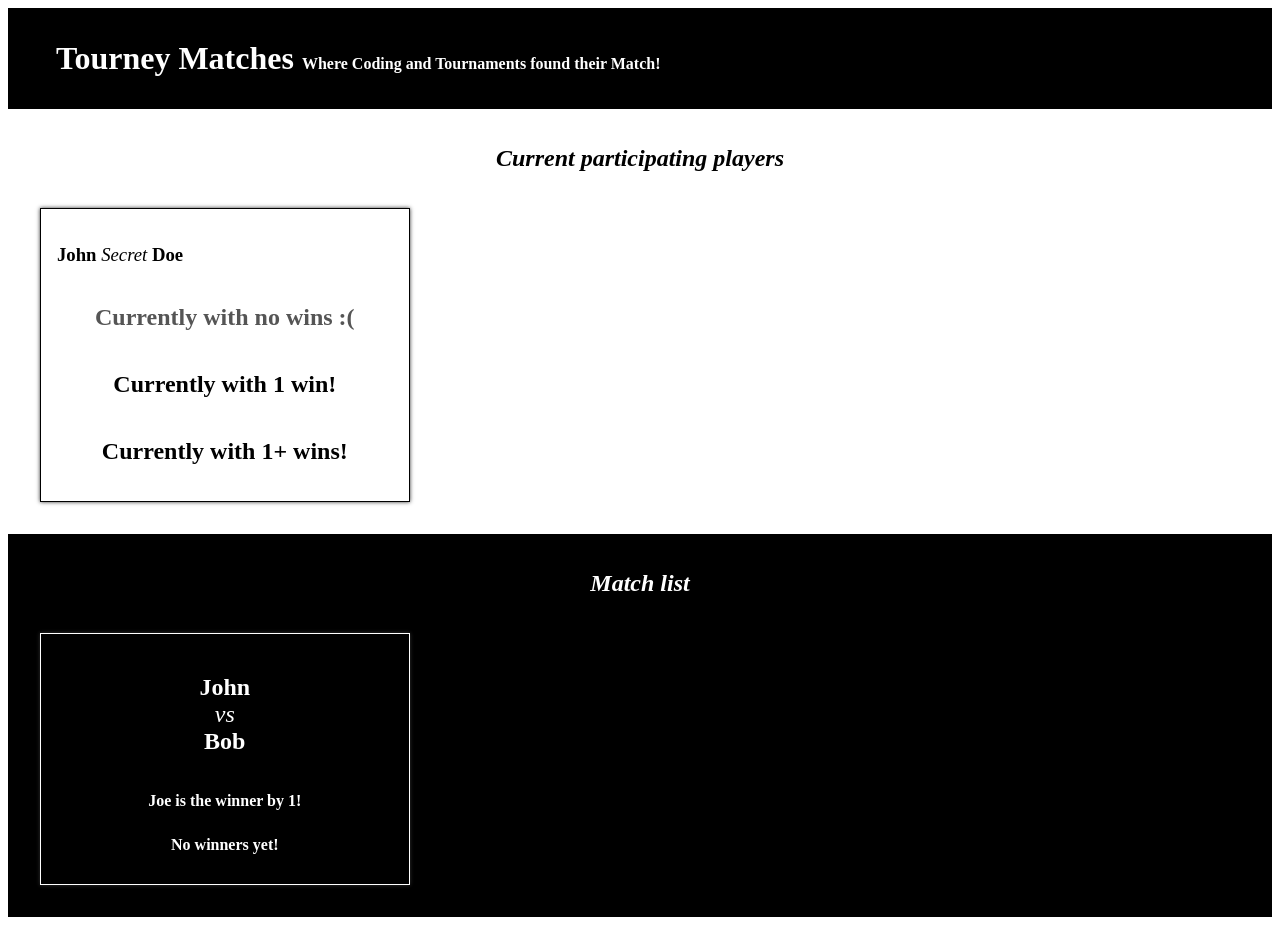
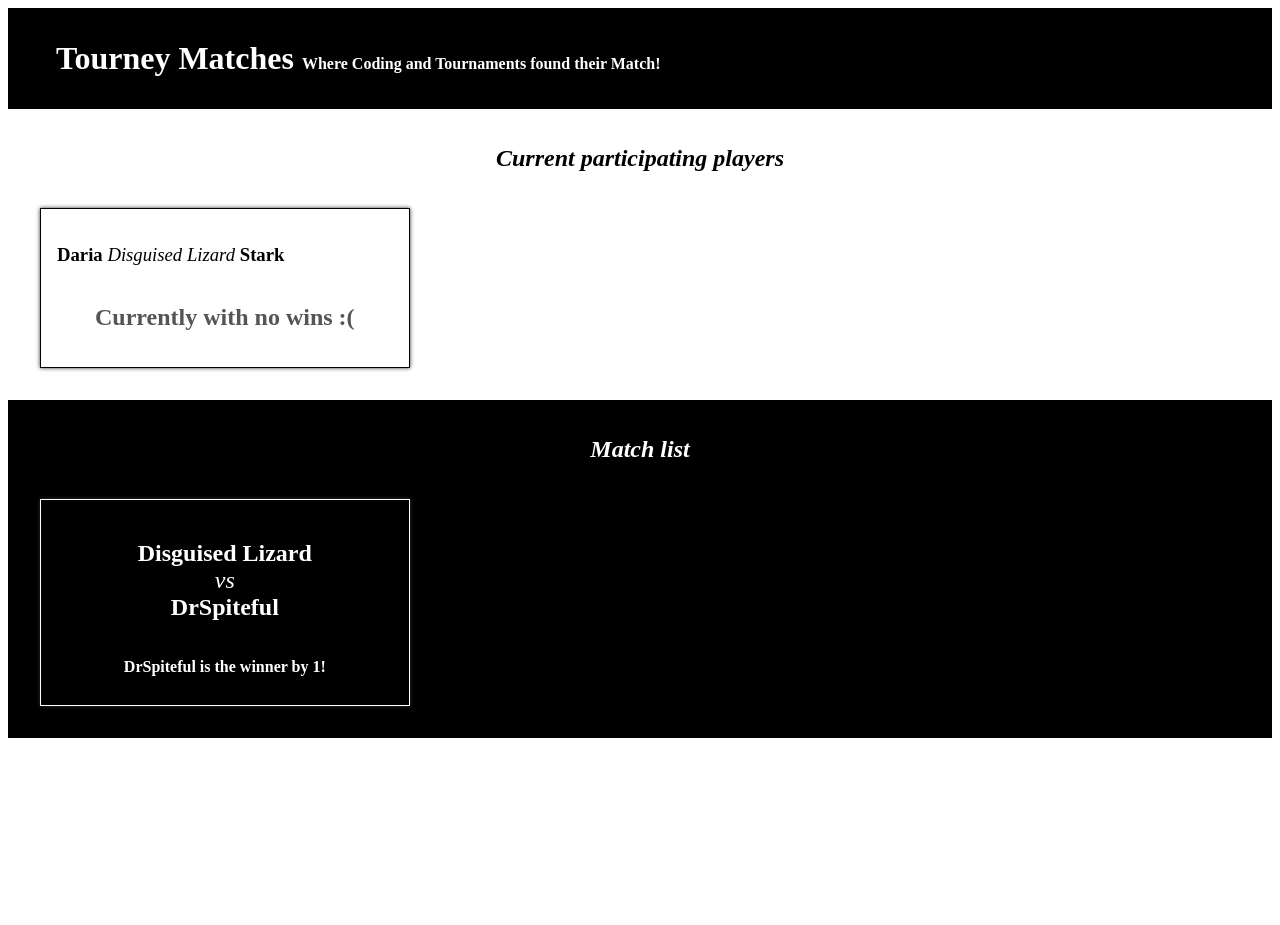
Before and after one commit to Junaydh/tourney-app, a React (Create React App) app: page / in a window 1280 px wide. After the commit the page ends 800 px from the top, so only its background shows below. Built offline with nearby package versions, Linux system fonts and the light colour scheme.

Commit message:
refactored components to take props data and display conditionally

```diff
--- a/src/components/Match.js
+++ b/src/components/Match.js
@@ -1,15 +1,13 @@
 import React from 'react';
 
-function Match() {
+function Match(props) {
   return (
     <article className='Match'>
       <h1>
-        John <span>vs</span> Bob
+        {props.players[0]} <span>vs</span> {props.players[1]}
       </h1>
-      {}
-      <h2>Joe is the winner by 1!</h2>
-      {}
-      <h2>No winners yet!</h2>
+      {props.winner && <h2>{props.winner} is the winner by {props.scoreDifference}!</h2>}
+      {!props.winner && <h2>No winners yet!</h2>}
     </article>
   );
 }
--- a/src/components/MatchList.js
+++ b/src/components/MatchList.js
@@ -1,11 +1,14 @@
 import React from 'react';
 import Match from './Match';
+import matchData from '../data/matchData';
 
-function MatchList() {
+function MatchList(props) {
+  const oneMatch = matchData[0];
+
   return (
     <section className='PlayerList MatchList'>
       <h1>Match list</h1>
-      <Match />
+      <Match {...oneMatch} />
     </section>
   );
 }
--- a/src/components/Player.js
+++ b/src/components/Player.js
@@ -1,17 +1,14 @@
 import React from 'react';
 
-function Player() {
+function Player(props) {
   return (
     <article className='Player'>
       <h1>
-        John <span>Secret</span> Doe
+        {props.firstName} <span>{props.gamerTag}</span> {props.lastName}
       </h1>
-      {}
-      <h2 className='zero'>Currently with no wins :(</h2>
-      {}
-      <h2>Currently with 1 win!</h2>
-      {}
-      <h2>Currently with 1+ wins!</h2>
+      {props.wins === 0 && <h2 className='zero'>Currently with no wins :(</h2>}
+      {props.wins === 1 && <h2>Currently with 1 win!</h2>}
+      {props.wins > 1 && <h2>Currently with {props.wins} wins!</h2>}
     </article>
   );
 }
--- a/src/components/PlayerList.js
+++ b/src/components/PlayerList.js
@@ -1,11 +1,17 @@
 import React from 'react';
 import Player from './Player';
+import matchData from '../data/matchData';
+import playerData from '../data/playerData';
+import { preparePlayerData, addWinsToPlayers } from '../helpers/playerHelpers';
 
-function PlayerList() {
+function PlayerList(props) {
+  const playerDataArray = preparePlayerData(playerData);
+  const parsedPlayerData = addWinsToPlayers(playerDataArray, matchData);
+  const onePlayer = parsedPlayerData[0];
   return (
     <section className='PlayerList'>
       <h1>Current participating players</h1>
-      <Player />
+      <Player {...onePlayer} />
     </section>
   );
 }
```
